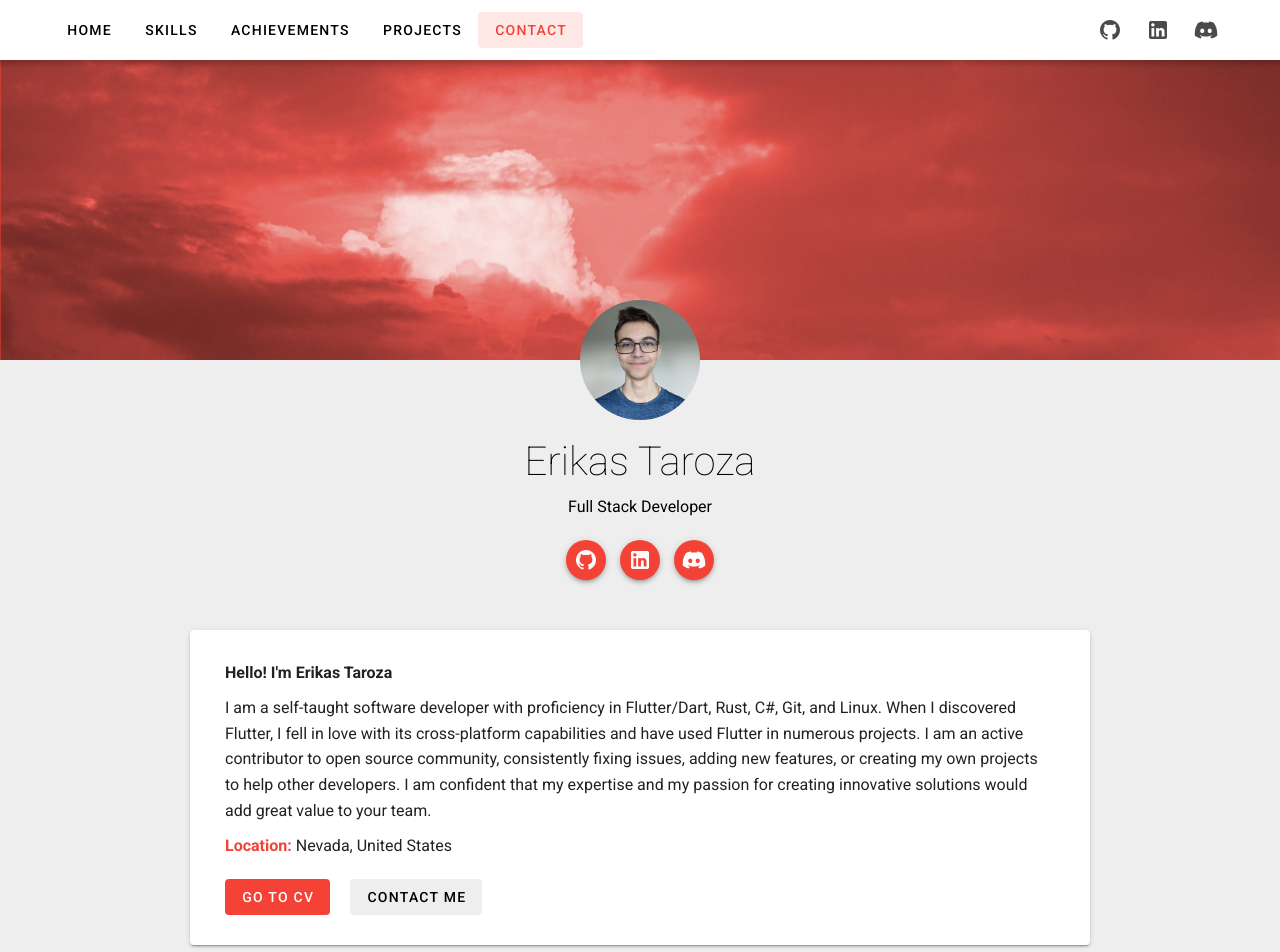
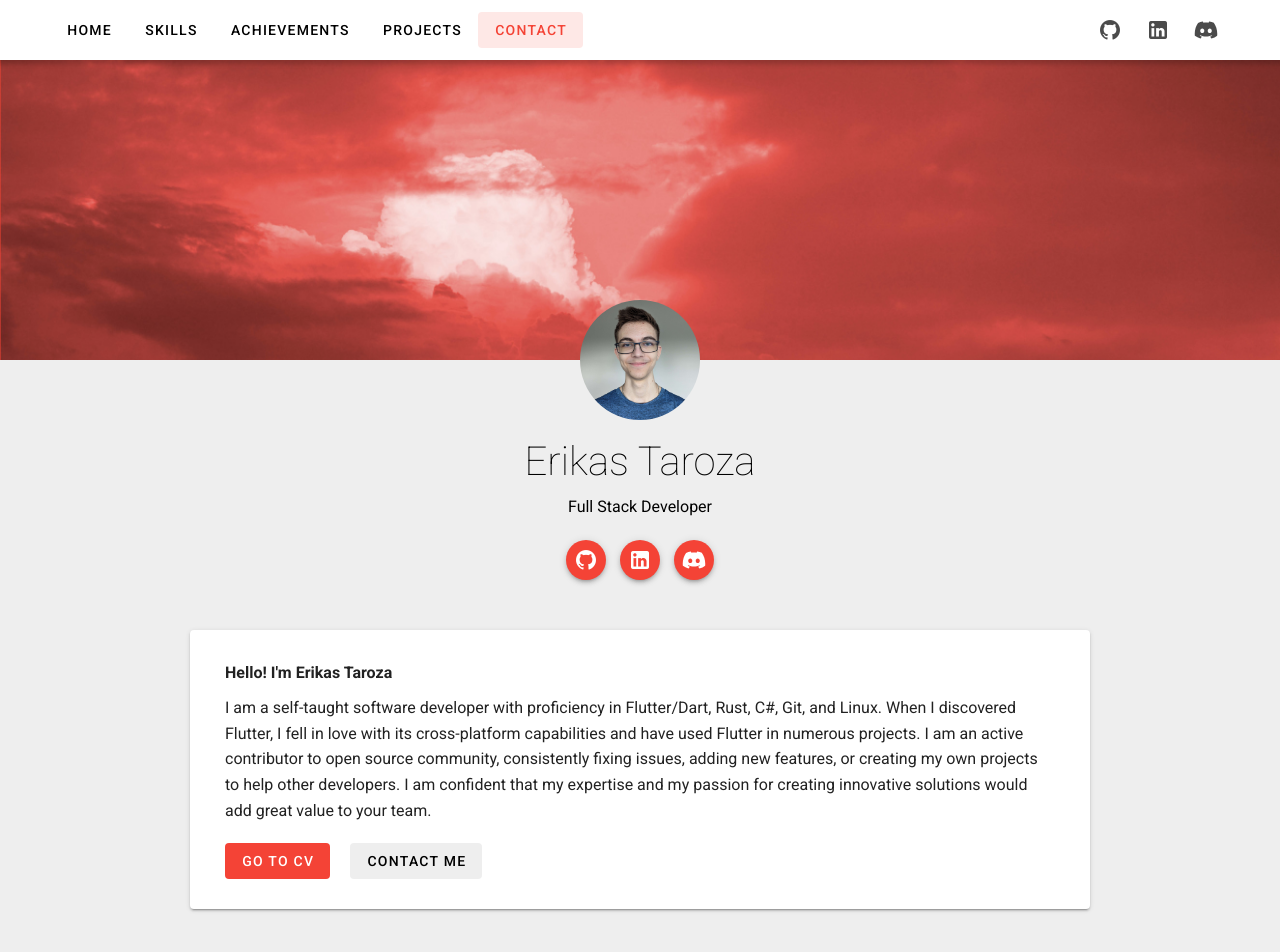
Before and after one commit to erikas-taroza/erikas-taroza.github.io, a Vue app: page / in a window 1280 px wide. Shown: the top 952 px of the page. Built offline with nearby package versions, Linux system fonts and the light colour scheme.

Commit message:
Update info

```diff
--- a/src/components/Info.vue
+++ b/src/components/Info.vue
@@ -25,8 +25,6 @@ function goToCV() {
             <div class="bio">
                 <p><strong>Hello! I'm Erikas Taroza</strong></p>
                 <p>{{ aboutText }}</p>
-
-                <p><span class="bold-red-text">Location:</span> Nevada, United States</p>
 
                 <div style="margin-top: 20px">
                     <v-btn color="primary" variant="flat" style="margin-right: 20px" @click="goToCV()">
```
